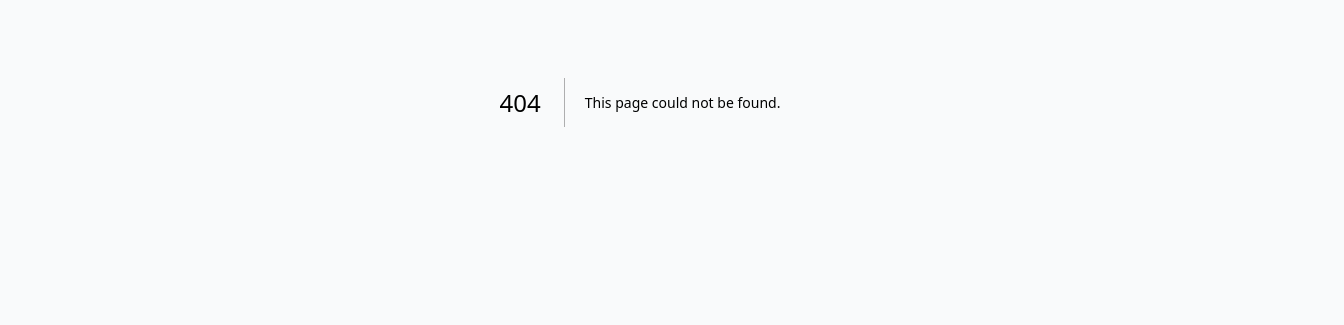
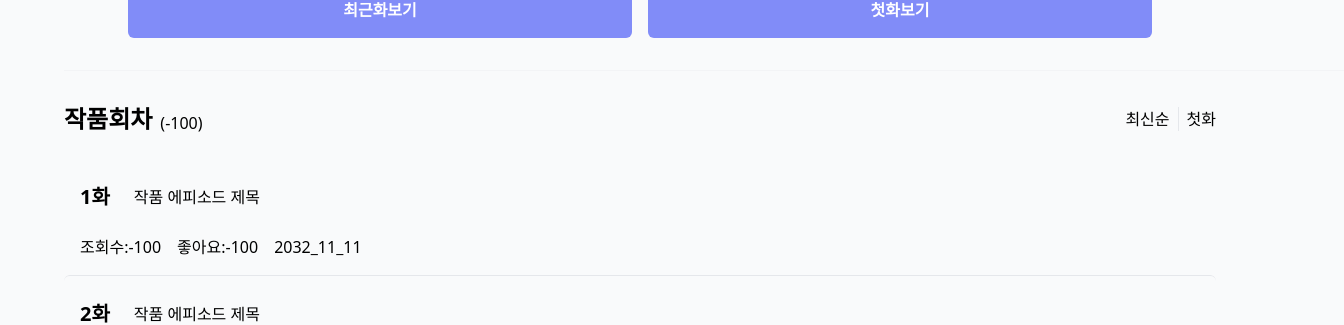
Before and after one commit to Ropung/react-joara-front, a Next.js app: page /book/1 in a window 1280 px wide. Before the commit this address had no page. Shown: the part 467-792 px from the top of the page, 1344 px wide, since content can reach past the window. Built offline with nearby package versions, Linux system fonts and the light colour scheme.

Commit message:
feat: GNB 제외 컴포넌트 적용및 화면조정

```diff
--- a/components/book/BookEpisode.tsx
+++ b/components/book/BookEpisode.tsx
@@ -1,9 +1,13 @@
+import Path from "@/constants/path/routes";
 import { useRouter } from "next/router";
+import { useEffect } from "react";
 
 const BookEpisode = () => {
   const dummyList: number[] = [1, 2, 3, 4, 5];
 
+  const { EPISODE } = Path;
   const router = useRouter();
+  const bid = router.query.bid as string;
 
   return (
     <section className="flex flex-col gap-6">
@@ -25,7 +29,10 @@ const BookEpisode = () => {
                 key={"epi-" + epi}
                 className="flex flex-col gap-4 items-start justify-center cursor-pointer hover:bg-gray-100 rounded-md p-4"
                 onClick={() => {
-                  router.push("episode/" + epi);
+                  router.push({
+                    pathname: EPISODE,
+                    query: { bid: bid, eid: epi },
+                  });
                 }}
               >
                 <div className="flex flex-row gap-6 justify-start items-center ">
--- a/components/home/HomeThemeNovel.tsx
+++ b/components/home/HomeThemeNovel.tsx
@@ -28,8 +28,10 @@ const HomeThemeNovel = () => {
                 key={"books-" + book.bookId}
                 className="cursor-pointer"
                 onClick={() => {
-                  console.log(book.bookId);
-                  route.push(BOOK + book.bookId);
+                  route.push({
+                    pathname: BOOK,
+                    query: { bid: book.bookId },
+                  });
                 }}
               >
                 <div className="flex flex-col gap-4">
--- a/constants/path/routes/index.ts
+++ b/constants/path/routes/index.ts
@@ -2,7 +2,8 @@ const Path = {
   HOME: "/",
   LOGIN: "/login",
   SIGNUP: "/signup",
-  BOOK: "/books/",
+  BOOK: "/book/[bid]",
+  EPISODE: "/book/[bid]/episode/[eid]",
 };
 
 Object.freeze(Path);
--- a/pages/_app.tsx
+++ b/pages/_app.tsx
@@ -2,8 +2,10 @@ import "@/styles/globals.css";
 import { ReactQueryDevtools } from "@tanstack/react-query-devtools";
 import type { AppProps } from "next/app";
 import { QueryClient, QueryClientProvider } from "@tanstack/react-query";
-import React from "react";
+import React, { useEffect, useState } from "react";
 import GNB from "@/components/common/navi/GNB";
+import { useRouter } from "next/router";
+import Path from "@/constants/path/routes";
 
 export default function App({ Component, pageProps }: AppProps) {
   const client = new QueryClient({
@@ -14,11 +16,13 @@ export default function App({ Component, pageProps }: AppProps) {
       },
     },
   });
+  const router = useRouter();
+  const { EPISODE } = Path;
 
   return (
     <QueryClientProvider client={client}>
       <ReactQueryDevtools initialIsOpen={false} />
-      <GNB />
+      {router.pathname != EPISODE && <GNB />}
       <Component {...pageProps} />
     </QueryClientProvider>
   );
--- a/pages/books/[id].tsx
+++ b/pages/book/[bid].tsx
@@ -1,7 +1,7 @@
 import BookEpisode from "@/components/book/BookEpisode";
 import BookInfo from "@/components/book/BookInfo";
 
-const bookId = () => {
+const Book = () => {
   return (
     <div className="flex flex-col gap-8 py-8 px-16">
       <BookInfo />
@@ -11,4 +11,4 @@ const bookId = () => {
   );
 };
 
-export default bookId;
+export default Book;
--- a/pages/books/episode/[id].tsx
+++ b/pages/book/[bid]/episode/[eid].tsx
@@ -1,9 +1,18 @@
 import BottomNavViewer from "@/components/episode/BottomNavViewer";
 import TopNavViewer from "@/components/episode/TopNavViewer";
-import { useState } from "react";
+import { useRouter } from "next/router";
+import { useEffect, useState } from "react";
 
-const EpisodeId = () => {
+const Episode = () => {
   const [onNavi, setNavi] = useState<boolean>(true);
+
+  const router = useRouter();
+
+  useEffect(() => {
+    alert("bid" + router.query.bid);
+    alert("eid" + router.query.eid);
+  }, [router.query]);
+
   return (
     <>
       {onNavi && (
@@ -27,4 +36,4 @@ const EpisodeId = () => {
   );
 };
 
-export default EpisodeId;
+export default Episode;
--- a/pages/login.tsx
+++ b/pages/login.tsx
@@ -62,7 +62,7 @@ const Login = () => {
                 )}
                 <input
                   id="password"
-                  type="text"
+                  type="password"
                   placeholder="비밀번호"
                   aria-invalid={
                     !isDirty ? undefined : errors.password ? "true" : "false"
```
